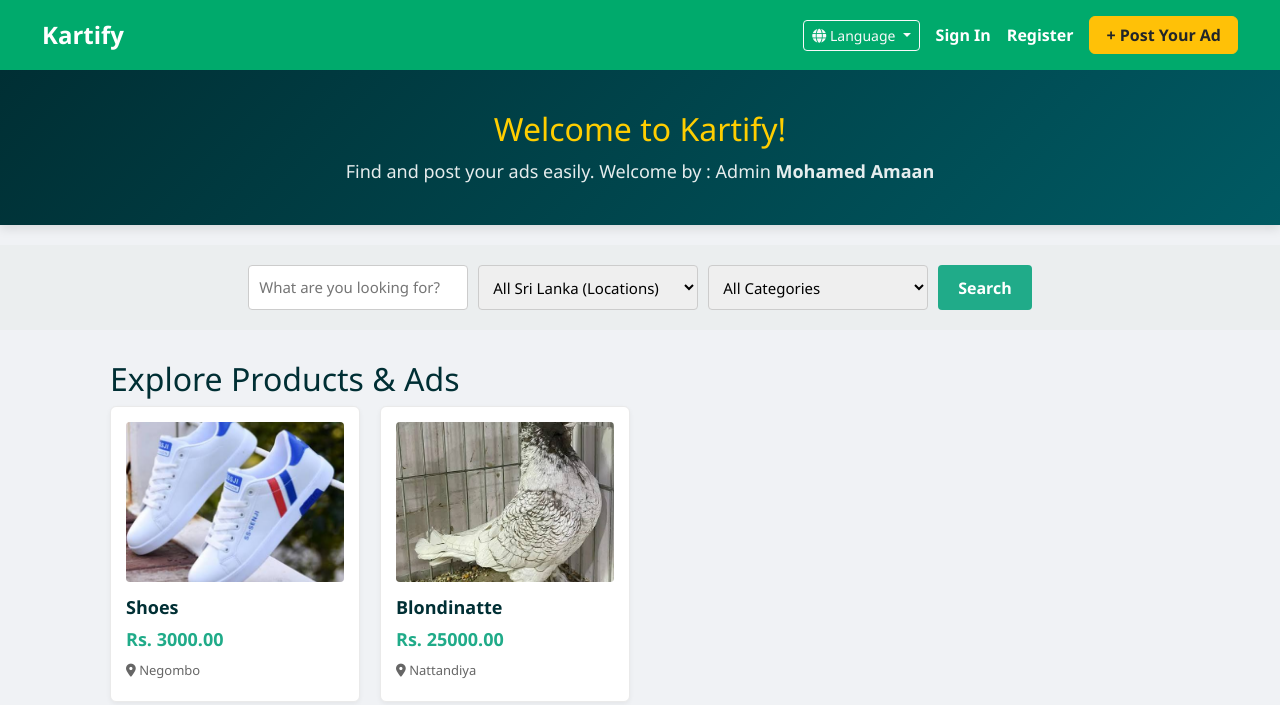
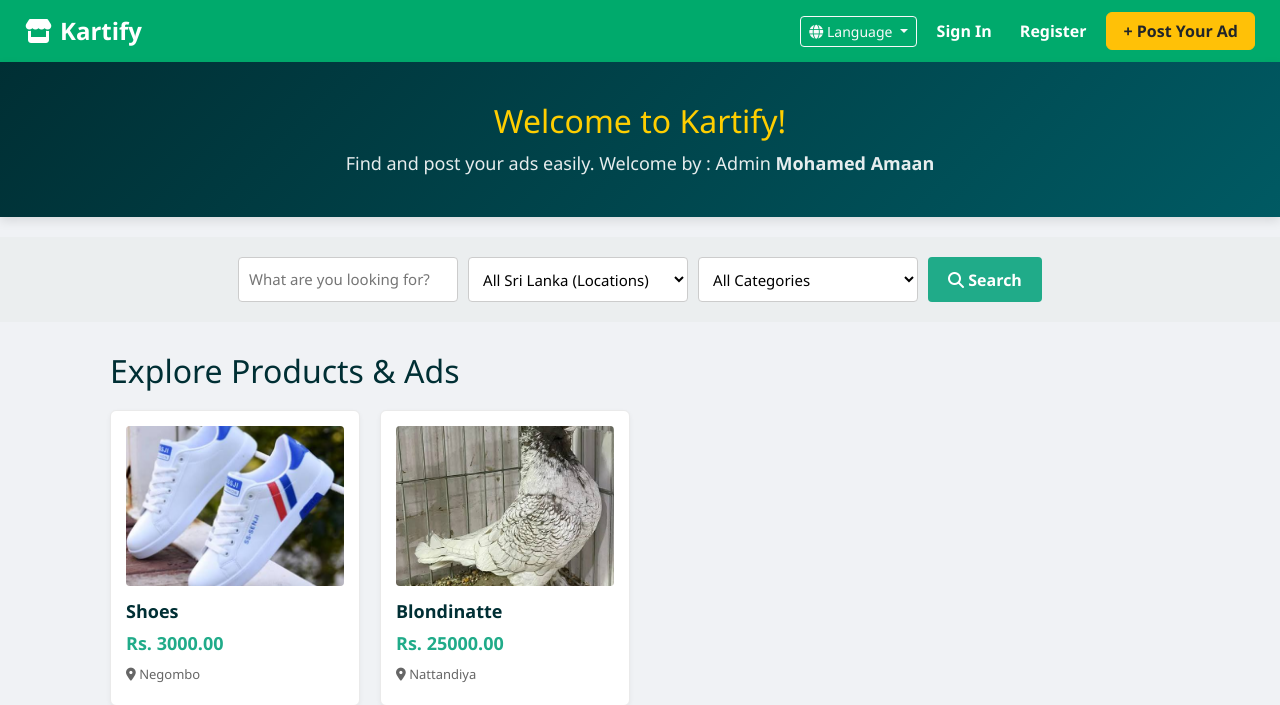
Before and after one commit to mhdamaan4321-source/Kartify-, a Django app: page / in a window 1280 px wide. Shown: the top 705 px of the page. Run offline with Django 5.2, Linux system fonts and the light colour scheme; data comes from the database, SQL or seed files in the repository.

Commit message:
Update clean error-free home.html with logo and language dropdown

```diff
--- a/core/templates/core/home.html
+++ b/core/templates/core/home.html
@@ -4,7 +4,7 @@
 <head>
     <meta charset="UTF-8">
     <title>Kartify - Home</title>
-    <!-- Bootstrap CSS CDN (For Dropdowns & Icons) -->
+    <!-- Bootstrap CSS CDN -->
     <link href="https://cdn.jsdelivr.net/npm/bootstrap@5.3.0/dist/css/bootstrap.min.css" rel="stylesheet">
     <link rel="stylesheet" href="https://cdnjs.cloudflare.com/ajax/libs/font-awesome/6.4.0/css/all.min.css">
 
@@ -12,7 +12,10 @@
         body { font-family: 'Segoe UI', Tahoma, Geneva, Verdana, sans-serif; margin: 0; padding: 0; background: #f0f2f5; color: #333; }
 
         /* Header Styling */
-        header { background: #00aa6c; color: white; }
+        header { background: #00aa6c; color: white; width: 100%; box-shadow: 0 2px 5px rgba(0,0,0,0.1); }
+        .custom-navbar { display: flex; justify-content: space-between; align-items: center; padding: 12px 25px; flex-wrap: wrap; gap: 15px; }
+        .navbar-brand-custom { font-size: 24px; font-weight: bold; color: white; text-decoration: none; display: flex; align-items: center; gap: 8px; }
+        .nav-links-custom { display: flex; align-items: center; gap: 12px; flex-wrap: wrap; }
 
         /* Welcome Banner Styling */
         .welcome-banner { background: linear-gradient(135deg, #002f34, #005a63); color: white; padding: 40px 20px; text-align: center; margin-bottom: 20px; box-shadow: 0 4px 10px rgba(0,0,0,0.1); }
@@ -21,12 +24,13 @@
 
         /* Search Section */
         .search-container { background: #ebeeef; padding: 20px; display: flex; justify-content: center; gap: 10px; flex-wrap: wrap; }
-        .search-container input, .search-container select { padding: 10px; font-size: 15px; border: 1px solid #ccc; border-radius: 4px; width: 220px; }
+        .search-container input, .search-container select { padding: 10px; font-size: 15px; border: 1px solid #ccc; border-radius: 4px; width: 220px; background: white; }
         .search-btn { background: #20ab89; color: white; border: none; padding: 10px 20px; font-weight: bold; border-radius: 4px; cursor: pointer; }
+        .search-btn:hover { background: #198d71; }
 
         /* Products Grid */
         .container-box { max-width: 1100px; margin: 30px auto; padding: 0 20px; }
-        h2 { color: #002f34; }
+        h2 { color: #002f34; margin-bottom: 20px; }
         .product-grid { display: grid; grid-template-columns: repeat(auto-fill, minmax(240px, 1fr)); gap: 20px; }
         .product-card { background: white; border-radius: 6px; padding: 15px; box-shadow: 0 2px 5px rgba(0,0,0,0.05); text-decoration: none; color: inherit; display: block; border: 1px solid #eaeaea; transition: 0.2s; }
         .product-card:hover { transform: translateY(-3px); box-shadow: 0 4px 10px rgba(0,0,0,0.1); }
@@ -40,33 +44,25 @@
     </style>
 </head>
 <body>
+
 <header>
-    <nav class="navbar navbar-expand-lg navbar-dark" style="background-color: #00aa6c; padding: 12px 30px; width: 100%;">
-        <div class="container-fluid">
-            <!-- Logo / Brand (Added support for Image Logo if available) -->
-            <a class="navbar-brand fw-bold fs-4 d-flex align-items-center gap-2" href="{% url 'home' %}">
-                <!-- If you have a logo image, place it in static/images/logo.png and uncomment below -->
-                <!-- <img src="{% static 'images/logo.png' %}" alt="Kartify Logo" height="30"> -->
-                <span>Kartify</span>
+    <div class="custom-navbar">
+        <!-- Logo / Brand -->
+        <a class="navbar-brand-custom" href="{% url 'home' %}">
+            <i class="fas fa-store"></i> Kartify
         </a>
 
-            <!-- Toggle Button for Mobile view -->
-            <button class="navbar-toggler" type="button" data-bs-toggle="collapse" data-bs-target="#navbarNav">
-                <span class="navbar-toggler-icon"></span>
-            </button>
-
-            <!-- Navigation Items -->
-            <div class="collapse navbar-collapse" id="navbarNav">
-                <div class="ms-auto d-flex align-items-center gap-3 flex-wrap">
-                    <!-- Language Switcher -->
+        <!-- Navigation Links & Language Switcher -->
+        <div class="nav-links-custom">
+            <!-- Language Switcher Dropdown -->
             <div class="dropdown">
                 <button class="btn btn-sm btn-outline-light dropdown-toggle" type="button" data-bs-toggle="dropdown" aria-expanded="false">
                     <i class="fas fa-globe"></i> Language
                 </button>
                 <ul class="dropdown-menu">
-                            <li><a class="dropdown-item" href="#" onclick="changeLanguage('English')">English</a></li>
-                            <li><a class="dropdown-item" href="#" onclick="changeLanguage('Sinhala')">සිංහල</a></li>
-                            <li><a class="dropdown-item" href="#" onclick="changeLanguage('Tamil')">தமிழ்</a></li>
+                    <li><a class="dropdown-item" href="#" onclick="alert('Language changed to English')">English</a></li>
+                    <li><a class="dropdown-item" href="#" onclick="alert('Language changed to Sinhala')">සිංහල</a></li>
+                    <li><a class="dropdown-item" href="#" onclick="alert('Language changed to Tamil')">தமிழ்</a></li>
                 </ul>
             </div>
 
@@ -75,12 +71,10 @@
                     <i class="fas fa-comments"></i> Chat
                 </a>
 
-                        <!-- My Account Link -->
                 <a href="{% url 'my_ads' %}" class="btn btn-sm btn-light fw-bold text-dark text-decoration-none">
                     <i class="fas fa-user"></i> My Account
                 </a>
 
-                        <!-- Logout Form -->
                 <form action="{% url 'logout' %}" method="post" style="display: inline; margin: 0;">
                     {% csrf_token %}
                     <button type="submit" class="btn btn-sm btn-danger fw-semibold">
@@ -88,16 +82,13 @@
                     </button>
                 </form>
             {% else %}
-                        <a href="{% url 'login' %}" class="text-white text-decoration-none fw-semibold">Sign In</a>
-                        <a href="{% url 'register' %}" class="text-white text-decoration-none fw-semibold">Register</a>
+                <a href="{% url 'login' %}" class="text-white text-decoration-none fw-semibold px-2">Sign In</a>
+                <a href="{% url 'register' %}" class="text-white text-decoration-none fw-semibold px-2">Register</a>
             {% endif %}
 
-                    <!-- Post Your Ad Button -->
             <a href="{% url 'add_product' %}" class="btn btn-warning fw-bold text-dark px-3">+ Post Your Ad</a>
         </div>
     </div>
-        </div>
-    </nav>
 </header>
 
 <!-- Welcome Banner Section -->
@@ -108,20 +99,23 @@
 
 <!-- Search & Filter Section -->
 <form method="GET" action="{% url 'home' %}" class="search-container">
-        <input type="text" name="q" placeholder="What are you looking for?" value="{{ search_query }}">
+    <input type="text" name="q" placeholder="What are you looking for?" value="{{ request.GET.q }}">
+
     <select name="city">
         <option value="">All Sri Lanka (Locations)</option>
         {% for city in cities %}
-                <option value="{{ city.id }}" {% if selected_city == city.id|stringformat:"s" %}selected{% endif %}>{{ city.name }}</option>
+            <option value="{{ city.id }}" {% if request.GET.city == city.id|stringformat:"s" %}selected{% endif %}>{{ city.name }}</option>
         {% endfor %}
     </select>
+
     <select name="category">
         <option value="">All Categories</option>
         {% for cat in categories %}
-                <option value="{{ cat.id }}" {% if selected_category == cat.id|stringformat:"s" %}selected{% endif %}>{{ cat.name }}</option>
+            <option value="{{ cat.id }}" {% if request.GET.category == cat.id|stringformat:"s" %}selected{% endif %}>{{ cat.name }}</option>
         {% endfor %}
     </select>
-        <button type="submit" class="search-btn">Search</button>
+
+    <button type="submit" class="search-btn"><i class="fas fa-search"></i> Search</button>
 </form>
 
 <!-- Product Listings -->
@@ -130,12 +124,11 @@
     <div class="product-grid">
         {% for product in products %}
             <a href="{% url 'product_detail' product.id %}" class="product-card">
-                    <!-- Product Image Display -->
                 <div class="product-card-img">
                     {% if product.image %}
-                            <img src="{{ product.image.url }}" alt="{{ product.name }}">
+                        <img src="{{ product.image.url }}" alt="{{ product.title }}">
                     {% elif product.images.first %}
-                            <img src="{{ product.images.first.image.url }}" alt="{{ product.name }}">
+                        <img src="{{ product.images.first.image.url }}" alt="{{ product.title }}">
                     {% else %}
                         <span style="color: #aaa; font-size: 13px;">No Image</span>
                     {% endif %}
@@ -151,13 +144,7 @@
     </div>
 </div>
 
-    <!-- Bootstrap JS Bundle CDN (Required for Dropdowns to open) -->
+<!-- Bootstrap JS Bundle CDN -->
 <script src="https://cdn.jsdelivr.net/npm/bootstrap@5.3.0/dist/js/bootstrap.bundle.min.js"></script>
-
-    <script>
-        function changeLanguage(lang) {
-            alert("Language changed to " + lang + ". (Translation integration can be connected here)");
-        }
-    </script>
 </body>
 </html>
```
Lines whose indentation alone changed are shown as unchanged.
